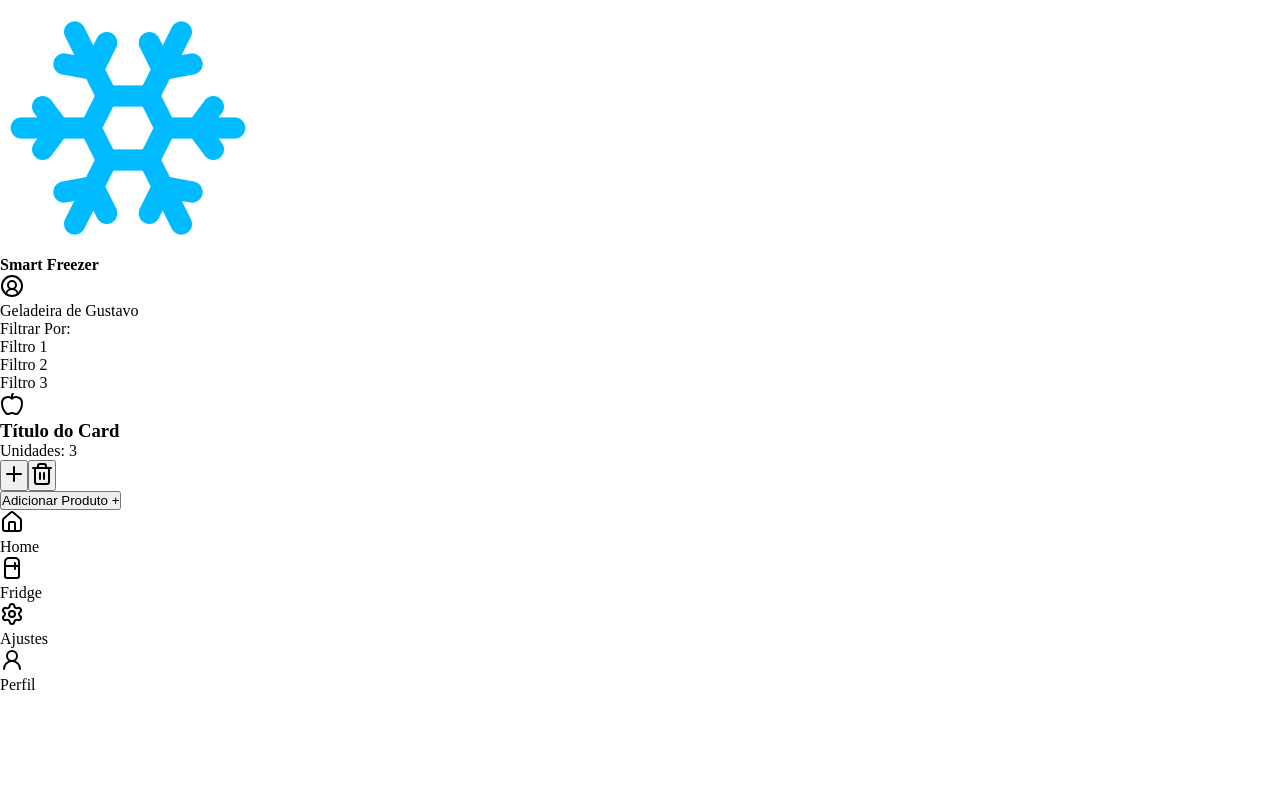
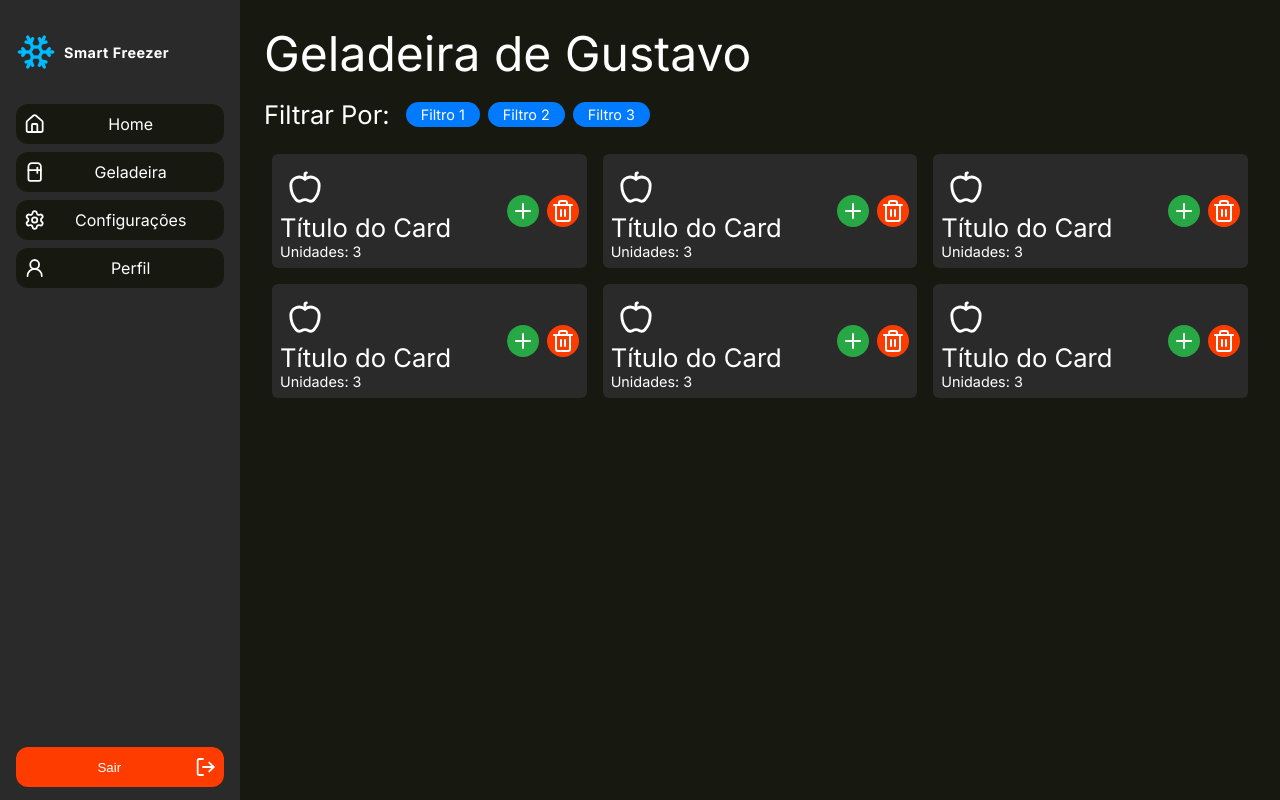
Before and after one commit to daniellbp2005/SmartFreeze, a Next.js app in the folder smart-freeze/: page / in a window 1280 px wide. Built offline with nearby package versions, Linux system fonts and the light colour scheme; a web font is replaced by a local one.

Commit message:
style: adcionando o desktop

```diff
--- a/smart-freeze/src/app/layout.jsx
+++ b/smart-freeze/src/app/layout.jsx
@@ -27,10 +27,6 @@ const montserrat = Montserrat({
   subsets: ['latin'],
   weight: ['400', '700'],
 })
-// const inter = Inter({
-//   variable: "--font-inter",
-//   subsets: ["latin"],
-// });
 
 export const metadata = {
   title: "Create Next App",
--- a/smart-freeze/src/app/page.jsx
+++ b/smart-freeze/src/app/page.jsx
@@ -39,6 +39,111 @@ export default function Home() {
               </button>
             </div>
           </div>
+          <div className={styles.card}>
+            <div className={styles.cardTitle}>
+              <div className={styles.imgCard}>
+                <AppleIcon size={24} />
+              </div>
+              <div className={styles.tituloCard}>
+                <h3>Título do Card</h3>
+                <p>
+                  Unidades: <span>3</span>
+                </p>
+              </div>
+            </div>
+            <div className={styles.config}>
+              <button className={styles.addButton}>
+                <PlusIcon size={24} />
+              </button>
+              <button className={styles.deleteButton}>
+                <Trash2 size={24} />
+              </button>
+            </div>
+          </div>
+          <div className={styles.card}>
+            <div className={styles.cardTitle}>
+              <div className={styles.imgCard}>
+                <AppleIcon size={24} />
+              </div>
+              <div className={styles.tituloCard}>
+                <h3>Título do Card</h3>
+                <p>
+                  Unidades: <span>3</span>
+                </p>
+              </div>
+            </div>
+            <div className={styles.config}>
+              <button className={styles.addButton}>
+                <PlusIcon size={24} />
+              </button>
+              <button className={styles.deleteButton}>
+                <Trash2 size={24} />
+              </button>
+            </div>
+          </div>
+          <div className={styles.card}>
+            <div className={styles.cardTitle}>
+              <div className={styles.imgCard}>
+                <AppleIcon size={24} />
+              </div>
+              <div className={styles.tituloCard}>
+                <h3>Título do Card</h3>
+                <p>
+                  Unidades: <span>3</span>
+                </p>
+              </div>
+            </div>
+            <div className={styles.config}>
+              <button className={styles.addButton}>
+                <PlusIcon size={24} />
+              </button>
+              <button className={styles.deleteButton}>
+                <Trash2 size={24} />
+              </button>
+            </div>
+          </div>
+          <div className={styles.card}>
+            <div className={styles.cardTitle}>
+              <div className={styles.imgCard}>
+                <AppleIcon size={24} />
+              </div>
+              <div className={styles.tituloCard}>
+                <h3>Título do Card</h3>
+                <p>
+                  Unidades: <span>3</span>
+                </p>
+              </div>
+            </div>
+            <div className={styles.config}>
+              <button className={styles.addButton}>
+                <PlusIcon size={24} />
+              </button>
+              <button className={styles.deleteButton}>
+                <Trash2 size={24} />
+              </button>
+            </div>
+          </div>
+          <div className={styles.card}>
+            <div className={styles.cardTitle}>
+              <div className={styles.imgCard}>
+                <AppleIcon size={24} />
+              </div>
+              <div className={styles.tituloCard}>
+                <h3>Título do Card</h3>
+                <p>
+                  Unidades: <span>3</span>
+                </p>
+              </div>
+            </div>
+            <div className={styles.config}>
+              <button className={styles.addButton}>
+                <PlusIcon size={24} />
+              </button>
+              <button className={styles.deleteButton}>
+                <Trash2 size={24} />
+              </button>
+            </div>
+          </div>
         </section>
       </main>
     </>
--- a/smart-freeze/src/app/page.module.scss
+++ b/smart-freeze/src/app/page.module.scss
@@ -1,14 +1,148 @@
 @use "../styles/mixins" as mixins;
 @use "../styles/variables";
 
+.main {
+  margin-left: variables.$sidebar-width;
+  width: calc(100% - variables.$sidebar-width);
+  height: 100vh;
+  background-color: variables.$bg-primary;
+  padding: variables.$space-lg;
+
+  .tituloFiltro {
+    color: variables.$cr-primary;
+    font-size: variables.$fs-title;
+    text-align: left;
+    width: 100%;
+    font-family: variables.$font-body;
+    margin-bottom: variables.$space-md;
+  }
+
+  .filtro {
+    @include mixins.flexCenter(row, flex-start);
+    color: variables.$cr-primary;
+    gap: variables.$space-sm;
+
+
+    .filtroText {
+      font-size: variables.$fs-subtitle;
+      margin-right: variables.$space-sm;
+      font-family: variables.$font-body;
+    }
+
+    ul {
+      @include mixins.flexCenter(row, flex-start);
+      gap: variables.$space-sm;
+
+      li {
+        font-size: variables.$fs-text;
+        padding: variables.$space-xs calc(variables.$space-sm + 7px);
+        border-radius: variables.$radius-sm;
+        background-color: variables.$cr-acao;
+        border: none;
+        border-radius: variables.$radius-lg;
+        cursor: pointer;
+        transition: all 0.3s ease-in-out;
+        font-family: variables.$font-body;
+
+        &:hover {
+          transform: translateY(-3px);
+          box-shadow: variables.$shadow-hover;
+        }
+      }
+    }
+  }
+
+  .section {
+    @include mixins.grid();
+    padding: variables.$space-sm;
+    width: 100%;
+    margin-top: variables.$space-md;
+    color: variables.$cr-primary;
+    grid-auto-flow: row;
+
+    .card {
+      background-color: variables.$bg-secondary;
+      padding: variables.$space-sm;
+      border-radius: variables.$radius-sm;
+      @include mixins.hoverDefault();
+      @include mixins.flexCenter(row, space-between);
+
+      .imgCard {
+        width: 50px;
+        height: 50px;
+
+        svg {
+          width: 100%;
+          height: 100%;
+          padding: variables.$space-sm;
+        }
+      }
+
+      .tituloCard {
+        h3 {
+          font-weight: 500;
+          font-size: variables.$fs-subtitle;
+          font-family: variables.$font-body;
+        }
+
+        p {
+          font-size: variables.$fs-text;
+          font-family: variables.$font-body;
+        }
+      }
+
+      .config {
+        @include mixins.flexCenter(row, flex);
+        gap: variables.$space-sm;
+
+        .bnt2 {
+          @include mixins.flexCenter();
+          border: none;
+          border-radius: 50%;
+          padding: variables.$space-xs;
+          cursor: pointer;
+
+          svg {
+            stroke: variables.$cr-primary;
+          }
+        }
+
+        button:nth-of-type(2) {
+          background-color: variables.$cr-danger;
+          @extend .bnt2;
+          transition: transform 0.2s ease-in-out;
+
+          &:hover {
+            transform: scale(1.1);
+            // box-shadow: 3px 2px 5px 5px variables.$cr-danger;
+          }
+        }
+
+        button:nth-of-type(1) {
+          background-color: variables.$cr-acesso;
+          @extend .bnt2;
+          transition: transform 0.2s ease-in-out;
+
+          &:hover {
+            transform: scale(1.1);
+            // box-shadow: 3px 2px 5px 5px variables.$cr-acesso;
+          }
+        }
+      }
+    }
+  }
+
+}
+
 @media (max-width: 768px) {
   .main {
+    margin-left: 0;
     width: 100%;
     min-height: 100vh;
     padding: variables.$space-sm;
     @include mixins.flexCenter(column, flex-start);
     background-color: variables.$bg-primary;
-    padding: 0 variables.$space-md 0 variables.$space-md;
+    padding: 0 variables.$space-md 150px;
     gap: variables.$space-xl;
   }
 
@@ -61,6 +195,7 @@
     width: 100%;
     margin-top: variables.$space-md;
     color: variables.$cr-primary;
+    grid-auto-flow: row !important;
 
     .card {
       @include mixins.flexCenter(row, space-between);
@@ -69,6 +204,7 @@
       border-radius: variables.$radius-sm;
 
       @include mixins.hoverDefault();
+
       &:hover {
         border: 0.5px solid variables.$cr-acao;
       }
@@ -80,6 +216,7 @@
         .imgCard {
           width: 50px;
           height: 50px;
+
           svg {
             width: 100%;
             height: 100%;
@@ -93,6 +230,7 @@
             font-size: variables.$fs-subtitle;
             font-family: variables.$font-body;
           }
+
           p {
             font-size: variables.$fs-text;
             font-family: variables.$font-body;
@@ -110,6 +248,7 @@
           border-radius: 50%;
           padding: variables.$space-xs;
           cursor: pointer;
+
           svg {
             stroke: variables.$cr-primary;
           }
@@ -119,15 +258,18 @@
           background-color: variables.$cr-danger;
           @extend .bnt;
           transition: transform 0.2s ease-in-out;
+
           &:hover {
             transform: scale(1.1);
             // box-shadow: 3px 2px 5px 5px variables.$cr-danger;
           }
         }
+
         button:nth-of-type(1) {
           background-color: variables.$cr-acesso;
           @extend .bnt;
           transition: transform 0.2s ease-in-out;
+
           &:hover {
             transform: scale(1.1);
             // box-shadow: 3px 2px 5px 5px variables.$cr-acesso;
--- a/smart-freeze/src/components/Footer/footer.module.scss
+++ b/smart-freeze/src/components/Footer/footer.module.scss
@@ -1,13 +1,19 @@
 @use "../../styles/mixins" as mixins;
 @use "../../styles/variables";
 
+.addProduto,
+.tabBar {
+  display: none;
+}
+
 @media (max-width: 768px) {
   .addProduto {
+    display: block;
     position: fixed;
-    bottom: 64px;
-    left: 49%;
-    width: 95%;
-    margin: variables.$space-sm;
+    bottom: calc(64px + variables.$space-sm);
+    left: 50%;
+    width: calc(100% - (variables.$space-md * 2));
+    margin: 0;
     transform: translateX(-50%);
     background-color: variables.$cr-acao;
     color: variables.$cr-primary;
@@ -23,6 +29,7 @@
       box-shadow 0.3s ease-in-out;
   }
   .tabBar {
+    display: flex;
     width: 100%;
     height: 64px;
     background-color: variables.$bg-secondary;
--- a/smart-freeze/src/components/Header/header.module.scss
+++ b/smart-freeze/src/components/Header/header.module.scss
@@ -1,11 +1,91 @@
 @use '../../styles/mixins' as mixins;
 @use '../../styles/variables';
 
+.header {
+    position: fixed;
+    min-width: variables.$sidebar-width;
+    min-height: 100vh;
+    background-color: variables.$bg-secondary;
+    padding: variables.$space-md variables.$space-sm;
+
+
+    .logoContainer {
+        @include mixins.flexCenter(row, flex-start);
+        gap: variables.$space-sm;
+        padding: variables.$space-md variables.$space-sm;
+
+        img {
+            width: 40px;
+            height: 40px
+        }
+
+        .titulo {
+            font-size: variables.$fs-text;
+            color: variables.$cr-primary;
+            font-family: variables.$font-body;
+            letter-spacing: 0.5px;
+        }
+    }
+
+    .perfil {
+        display: none;
+        visibility: hidden;
+    }
+
+    .sideBar {
+        position: relative;
+        height: calc(100vh - (variables.$space-lg * 3.2));
+        padding: variables.$space-md variables.$space-sm;
+        @include mixins.flexCenter(column,center,auto);
+
+        li {
+            background-color: variables.$bg-primary;
+            border: none;
+            border-radius: variables.$radius-md;
+            padding: variables.$space-sm;
+            margin-bottom: variables.$space-sm;
+            cursor: pointer;
+            text-align: center;
+            color: variables.$cr-primary;
+            font-family: variables.$font-body;
+            transition: variables.$transition-default;
+
+            @include mixins.hoverDefault();
+            @include mixins.flexCenter(row,flex-start);
+
+            p{
+                width: 100%;
+            }
+        }
+
+        li:last-child {
+            padding: 0;
+            margin-top: auto;
+        }
+
+    }
+
+    .btnSair {
+        background-color: variables.$cr-danger;
+        width: 100%;
+        height: 100%;
+        border: none;
+        border-radius: variables.$radius-md;
+        padding: variables.$space-sm;
+        cursor: pointer;
+        color: variables.$cr-primary;
+        @include mixins.flexCenter(row,center);
+    }
+}
+
 @media (max-width: 768px) {
     .header {
+        position: relative !important;
         background-color: variables.$bg-secondary;
         width: 100%;
-        height: auto;
+        height: auto !important;
+        min-width: 0 !important;
+        min-height: 0 !important;
         padding: variables.$space-sm;
         @include mixins.flexCenter(row, space-between);
 
@@ -27,17 +107,24 @@
         }
 
         .perfil {
+            display: flex !important;
+            visibility: visible !important;
             width: 64px;
             height: 64px;
             stroke: variables.$cr-primary;
             padding: variables.$space-sm;
+
             // font-family: variables.$font-body;
-            svg{
+            svg {
                 padding: variables.$space-xs;
                 width: 100%;
                 height: 100%;
                 stroke: variables.$cr-primary;
             }
         }
+
+        .sideBar, li {
+            display: none;
+        }
     }
 }
--- a/smart-freeze/src/components/Header/index.jsx
+++ b/smart-freeze/src/components/Header/index.jsx
@@ -1,5 +1,5 @@
 import styles from "./header.module.scss";
-import { CircleUserRound } from "lucide-react";
+import { Refrigerator, House, Settings, UserRound, CircleUserRound, LogOut} from "lucide-react";
 
 export default function Header() {
   return (
@@ -11,9 +11,19 @@ export default function Header() {
             <b>Smart Freezer</b>
           </p>
         </div>
+
+        <ul className={styles.sideBar}>
+          <li className={styles.liSide}><House size={24} /><p>Home</p></li>
+          <li className={styles.liSide}><Refrigerator size={24} /><p>Geladeira</p></li>
+          <li className={styles.liSide}><Settings size={24} /><p>Configurações</p></li>
+          <li className={styles.liSide}><UserRound size={24} /><p>Perfil</p></li>
+          <li className={styles.liSide}><button className={styles.btnSair}><p>Sair</p> <LogOut size={24} /></button></li>
+        </ul>
+
         <div className={styles.perfil}>
           <CircleUserRound size={24} />
         </div>
+
       </header>
     </>
   );
--- a/smart-freeze/src/styles/_mixins.scss
+++ b/smart-freeze/src/styles/_mixins.scss
@@ -21,8 +21,9 @@
 
 // GRID RESPONSIVO
 @mixin grid($min-width: 250px, $gap: $space-md, $padding: 0) {
+    gap: $gap;
     display: grid;
-    grid-template-columns:repeat(auto-fill,minmax(min($min-width, 100%), 1fr));
+    grid-template-columns: repeat(auto-fit, minmax(min($min-width, 100%), 1fr));
     gap: $gap;
 }
 
--- a/smart-freeze/src/styles/_variables.scss
+++ b/smart-freeze/src/styles/_variables.scss
@@ -36,6 +36,8 @@ $space-lg: 24px;
 $space-xl: 32px;
 $space-2xl: 48px;
 $space-3xl: 64px;
+
+$sidebar-width: 240px;
 
 // Bordas e sombras
 $border-sm: 1px;
```
